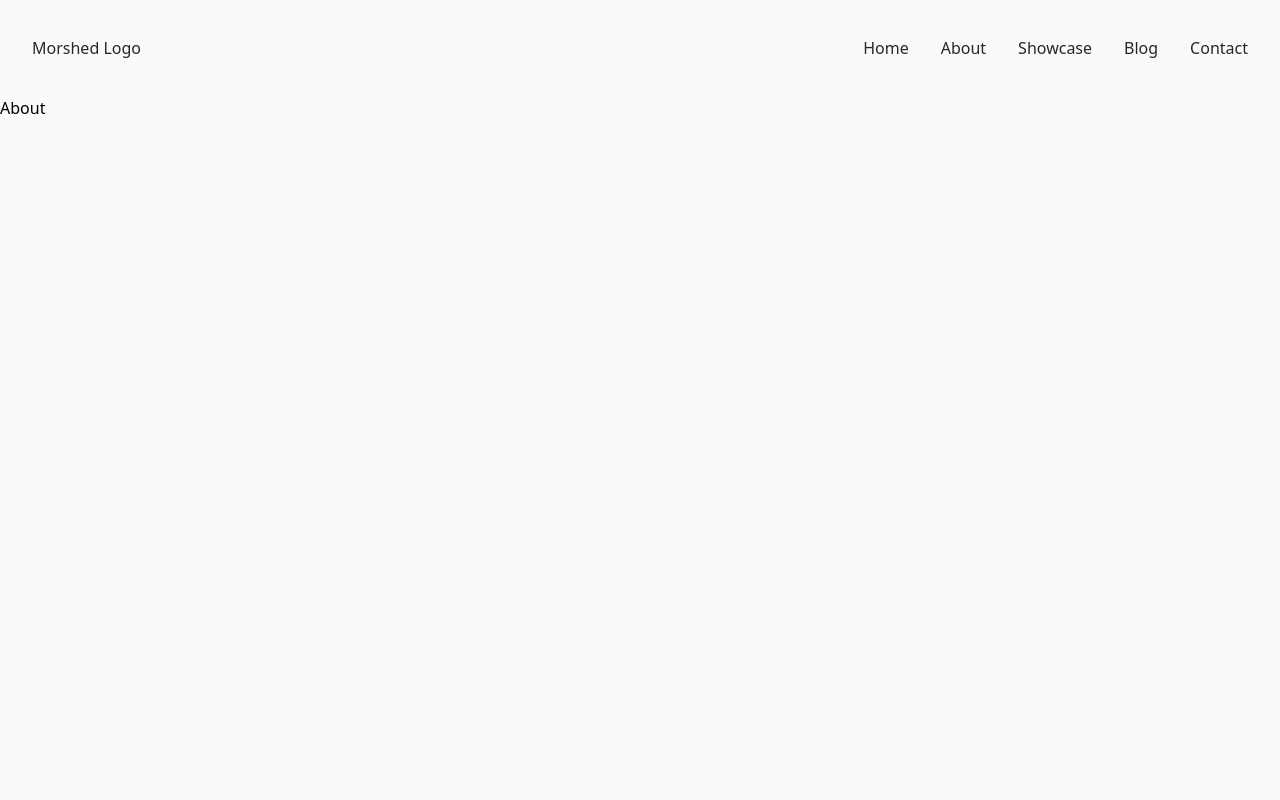
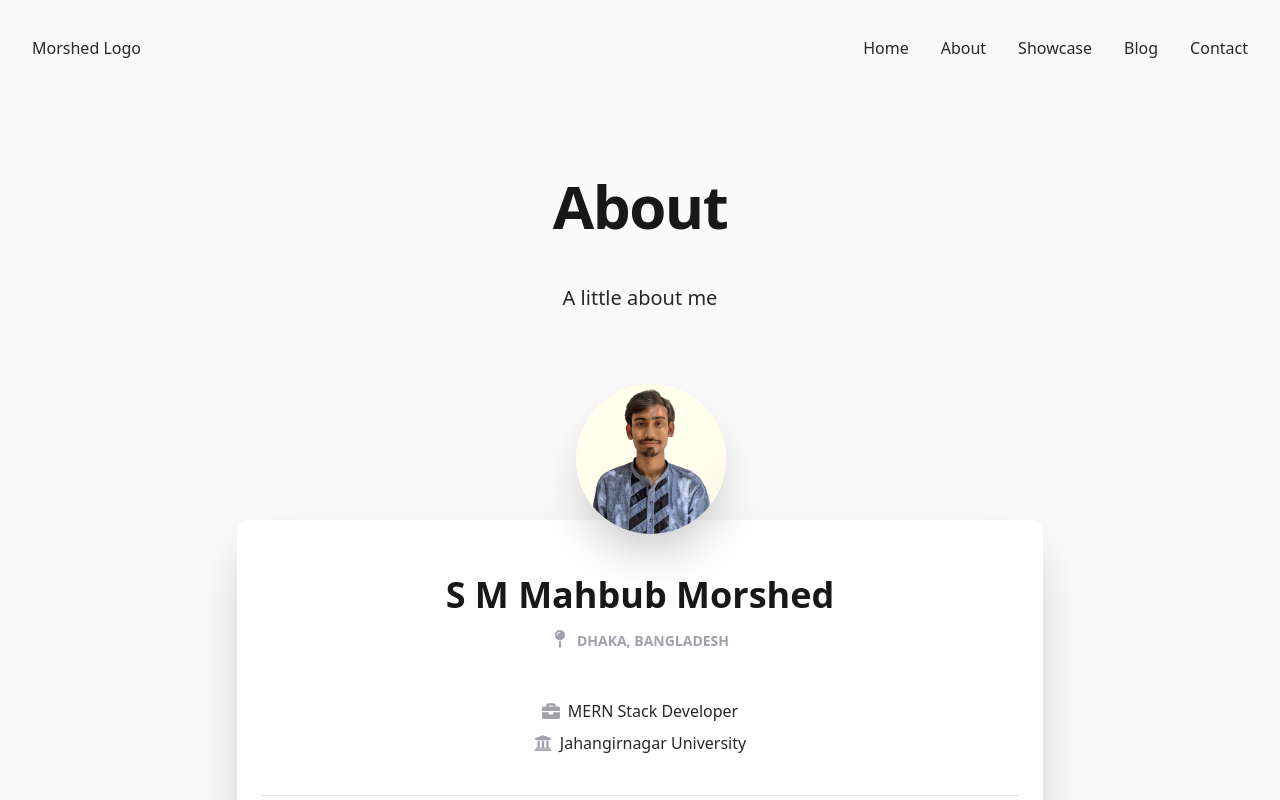
Before and after one commit to morshed33/portfolio, a React (Vite) app: page /about in a window 1280 px wide. Built offline with nearby package versions, Linux system fonts and the light colour scheme.

Commit message:
About Section

```diff
--- /dev/null
+++ b/src/components/Heading.jsx
@@ -0,0 +1,37 @@
+import { motion } from "framer-motion";
+
+const Heading = ({ title, paragraph, delay }) => {
+	return (
+		<motion.div
+			initial={{ y: 100, opacity: 0 }}
+			whileInView={{ y: 0, opacity: 1 }}
+			transition={{
+				type: "spring",
+				stiffness: 100,
+				delay: delay ? delay : 0,
+			}}
+			className="px-6 mx-auto text-center my-20 relative z-30">
+			<h1 className="mb-12 text-5xl md:text-6xl font-extrabold leading-none tracking-tight text-zinc-900 dark:text-zinc-50">
+				{title}
+			</h1>
+			{paragraph ? (
+				<motion.div
+					initial={{ y: -100, opacity: 0 }}
+					whileInView={{ y: 0, opacity: 1 }}
+					transition={{
+						type: "spring",
+						stiffness: 100,
+						delay: delay ? delay : 0.5,
+					}}>
+					<p className="font-light text-zinc-800 text-xl dark:text-zinc-400">
+						{paragraph}
+					</p>
+				</motion.div>
+			) : (
+				""
+			)}
+		</motion.div>
+	);
+};
+
+export default Heading;
--- a/src/main.jsx
+++ b/src/main.jsx
@@ -4,6 +4,7 @@
 import { RouterProvider, createBrowserRouter } from "react-router-dom";
 import Layout from "./Layout";
 import Home from "./pages/Home";
+import About from "./pages/About";
 
 const router = createBrowserRouter([
 	{
@@ -16,7 +17,7 @@
 			},
 			{
 				path: "/about",
-				element: "About",
+				element: <About />,
 			},
 			{
 				path: "/showcase",
--- /dev/null
+++ b/src/pages/About.jsx
@@ -0,0 +1,237 @@
+import { useState } from "react";
+import morshed from "../assets/Morshed.jpg";
+import {
+	FaMapPin,
+	FaBriefcase,
+	FaUniversity,
+	FaReact,
+	FaBootstrap,
+	FaNodeJs,
+} from "react-icons/fa";
+import { AiFillHtml5 } from "react-icons/ai";
+import { IoLogoJavascript } from "react-icons/io";
+import {
+	SiTailwindcss,
+	SiCss3,
+	SiNextdotjs,
+	SiMongodb,
+	SiExpress,
+} from "react-icons/si";
+import { motion } from "framer-motion";
+import Heading from "../components/Heading";
+
+const About = () => {
+	return (
+		<>
+			<section>
+				<Heading title="About" paragraph="A little about me" />
+				<motion.div
+					initial={{ y: -100, opacity: 0 }}
+					whileInView={{ y: 0, opacity: 1 }}
+					transition={{ type: "spring", stiffness: 100, delay: 1 }}
+					className="flex flex-col justify-center items-center mt-52 pb-20 px-6 mx-auto lg:w-2/3">
+					<div className="flex flex-col min-w-0 break-words shadow-2xl rounded-xl bg-white dark:bg-slate-800">
+						<div className="px-6">
+							<div className="flex flex-wrap justify-center">
+								<div className="w-full lg:w-2/3 px-4 lg:order-2 flex justify-center">
+									<div className="relative">
+										<motion.div
+											initial={{ y: -100, opacity: 0 }}
+											whileInView={{ y: 0, opacity: 1 }}
+											transition={{
+												type: "spring",
+												stiffness: 100,
+												delay: 0.25,
+											}}>
+											<img
+												alt="Image of S M Morshed"
+												src={morshed}
+												className="shadow-2xl rounded-full h-auto align-middle border-none absolute -m-[136px] -ml-20 lg:-ml-16"
+												style={{ maxWidth: "150px" }}
+												width={150}
+												height={150}
+												priority
+											/>
+										</motion.div>
+									</div>
+								</div>
+							</div>
+							<div className="text-center mt-12">
+								<h3 className="text-4xl font-semibold leading-normal mb-2 text-zinc-900 dark:text-zinc-50">
+									S M Mahbub Morshed
+								</h3>
+								<div className="inline-flex text-sm leading-normal mt-0 mb-2 text-zinc-400 font-bold uppercase">
+									<FaMapPin className="mr-2 text-lg text-zinc-400 " />
+									Dhaka, Bangladesh
+								</div>
+								<div className="flex flex-row justify-center items-center mb-2 mt-10 text-zinc-800 dark:text-zinc-50">
+									<FaBriefcase className="mr-2 text-lg text-zinc-400 dark:text-zinc-400" />
+									MERN Stack Developer
+								</div>
+								<div className="flex flex-row justify-center items-center mb-2 text-zinc-800 dark:text-zinc-50">
+									<FaUniversity className="mr-2 text-lg text-zinc-400 dark:text-zinc-400" />
+									Jahangirnagar University
+								</div>
+							</div>
+							<div className="mt-10 py-10 border-t border-zinc-200 dark:border-zinc-400 text-center">
+								<div className="flex flex-wrap justify-center">
+									<div className="w-full lg:w-9/12 px-4">
+										<p className="mb-4 text-lg leading-relaxed text-zinc-800 dark:text-zinc-200">
+											Hey there! 🖐 I&apos;m Morshed, I
+											build apps for the web! I have been
+											coding for around 2 years as a
+											hobby, although recently i decided
+											to take action and pursue a tech
+											career. I am currently finished my
+											MERN stack bootcamp from Programming
+											Hero, and looking for chance to
+											gather professional experience.
+											Connect me on&nbsp;
+											<a
+												href="https://linkedin.com/in/morshedJU"
+												target="_blank"
+												className="opacity-75 underline">
+												linkedin
+											</a>
+											&nbsp;to stay up to date on my tech
+											journey!
+										</p>
+									</div>
+								</div>
+							</div>
+						</div>
+					</div>
+				</motion.div>
+
+				<Heading
+					title="Skills"
+					paragraph="Tech stacks where i am most proficient"
+				/>
+				<div className="flex flex-row flex-wrap justify-center items-center mb-40 mt-20 py-8 px-4 mx-auto max-w-screen-xl lg:py-16 lg:px-6">
+					<motion.div
+						initial={{ y: 100, opacity: 0 }}
+						whileInView={{ y: 0, opacity: 1 }}
+						transition={{
+							type: "spring",
+							stiffness: 100,
+						}}>
+						<div className="p-2 m-3 bg-yellow-500 rounded-full shadow-xl">
+							<IoLogoJavascript className="w-7 h-7 text-white" />
+						</div>
+					</motion.div>
+					<motion.div
+						initial={{ y: 100, opacity: 0 }}
+						whileInView={{ y: 0, opacity: 1 }}
+						transition={{
+							type: "spring",
+							stiffness: 100,
+							delay: 0.1,
+						}}>
+						<div className="p-2 m-3 bg-orange-600 rounded-full shadow-xl">
+							<AiFillHtml5 className="w-7 h-7 text-white" />
+						</div>
+					</motion.div>
+					<motion.div
+						initial={{ y: 100, opacity: 0 }}
+						whileInView={{ y: 0, opacity: 1 }}
+						transition={{
+							type: "spring",
+							stiffness: 100,
+							delay: 0.2,
+						}}>
+						<div className="p-2 m-3 bg-blue-600 rounded-full shadow-xl">
+							<SiCss3 className="w-7 h-7 text-white" />
+						</div>
+					</motion.div>
+					<motion.div
+						initial={{ y: 100, opacity: 0 }}
+						whileInView={{ y: 0, opacity: 1 }}
+						transition={{
+							type: "spring",
+							stiffness: 100,
+							delay: 0.3,
+						}}>
+						<div className="p-2 m-3 bg-zinc-600 rounded-full shadow-xl">
+							<FaReact className="w-7 h-7 text-sky-400" />
+						</div>
+					</motion.div>
+					<motion.div
+						initial={{ y: 100, opacity: 0 }}
+						whileInView={{ y: 0, opacity: 1 }}
+						transition={{
+							type: "spring",
+							stiffness: 100,
+							delay: 0.4,
+						}}>
+						<div className="p-2 m-3 bg-purple-600 rounded-full shadow-xl">
+							<FaBootstrap className="w-7 h-7 text-white" />
+						</div>
+					</motion.div>
+					<motion.div
+						initial={{ y: 100, opacity: 0 }}
+						whileInView={{ y: 0, opacity: 1 }}
+						transition={{
+							type: "spring",
+							stiffness: 100,
+							delay: 0.5,
+						}}>
+						<div className="p-2 m-3 bg-lime-600 rounded-full shadow-xl">
+							<FaNodeJs className="w-7 h-7 text-white" />
+						</div>
+					</motion.div>
+					<motion.div
+						initial={{ y: 100, opacity: 0 }}
+						whileInView={{ y: 0, opacity: 1 }}
+						transition={{
+							type: "spring",
+							stiffness: 100,
+							delay: 0.6,
+						}}>
+						<div className="p-2 m-3 bg-sky-400 rounded-full shadow-xl">
+							<SiTailwindcss className="w-7 h-7 text-white" />
+						</div>
+					</motion.div>
+					<motion.div
+						initial={{ y: 100, opacity: 0 }}
+						whileInView={{ y: 0, opacity: 1 }}
+						transition={{
+							type: "spring",
+							stiffness: 100,
+							delay: 0.7,
+						}}>
+						<div className="p-2 m-3 bg-zinc-600 rounded-full shadow-xl">
+							<SiNextdotjs className="w-7 h-7 text-white" />
+						</div>
+					</motion.div>
+					<motion.div
+						initial={{ y: 100, opacity: 0 }}
+						whileInView={{ y: 0, opacity: 1 }}
+						transition={{
+							type: "spring",
+							stiffness: 100,
+							delay: 0.8,
+						}}>
+						<div className="p-2 m-3 bg-green-600 rounded-full shadow-xl">
+							<SiMongodb className="w-7 h-7 text-white" />
+						</div>
+					</motion.div>
+					<motion.div
+						initial={{ y: 100, opacity: 0 }}
+						whileInView={{ y: 0, opacity: 1 }}
+						transition={{
+							type: "spring",
+							stiffness: 100,
+							delay: 0.9,
+						}}>
+						<div className="p-2 m-3 bg-gray-500 rounded-full shadow-xl">
+							<SiExpress className="w-7 h-7 text-white" />
+						</div>
+					</motion.div>
+				</div>
+				<div className="h-12"></div>
+			</section>
+		</>
+	);
+};
+
+export default About;
```
